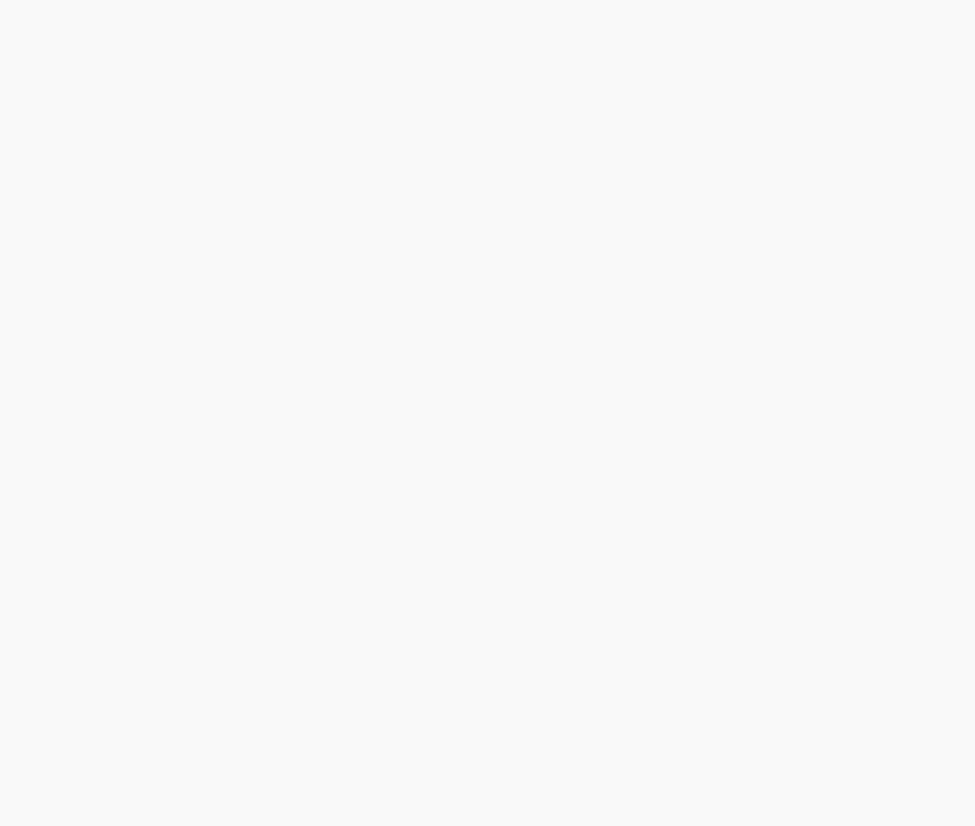
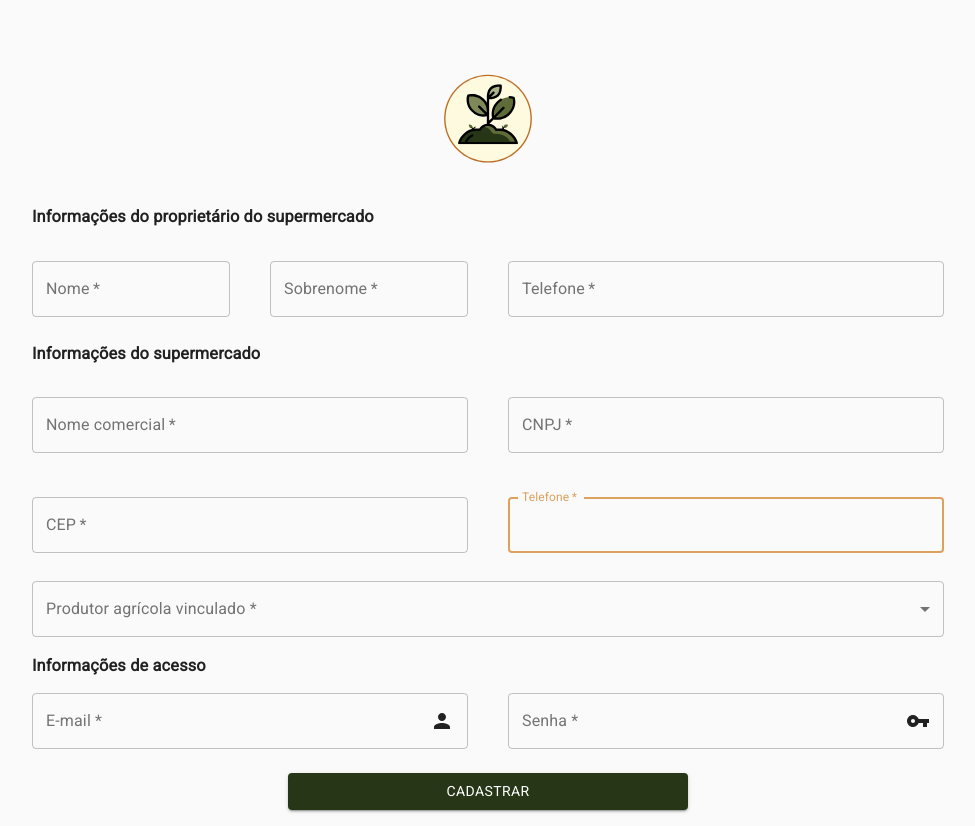
Before and after one commit to Projeto-ECOmposteira/frontend, a React (Create React App) app in the folder app/: page /cadastrar_supermercado in a window 1280 px wide. Shown: the whole page, without its empty margins (152-1127 px from the left). Before the commit the page ends 800 px from the top, so only its background shows below. Built offline with nearby package versions, Linux system fonts and the light colour scheme.

Commit message:
Add first idea of supermarket register screen

```diff
--- a/app/src/pages/SignIn/index.tsx
+++ b/app/src/pages/SignIn/index.tsx
@@ -75,7 +75,7 @@ export default function SignIn() {
               </Link>
             </Grid>
             <Grid item>
-              <Link href="#" variant="body2">
+              <Link href="cadastrar_supermercado/" variant="body2">
                 {"Cadastrar supermercado"}
               </Link>
             </Grid>
--- /dev/null
+++ b/app/src/pages/SupermarketRegister/index.tsx
@@ -0,0 +1,268 @@
+import React, { useContext, useState } from "react";
+import Button from "@material-ui/core/Button";
+import TextField from "@material-ui/core/TextField";
+import Link from "@material-ui/core/Link";
+import Grid from "@material-ui/core/Grid";
+import Box from "@material-ui/core/Box";
+import Container from "@material-ui/core/Container";
+import { useStyles } from "./styles";
+import Copyright from "../../components/Copyright";
+import LogoImage from "../../assets/img/logo.svg";
+import AuthContext from "../../contexts/auth";
+import NativeSelect from '@material-ui/core/NativeSelect';
+import FormControl from '@material-ui/core/FormControl';
+import InputLabel from '@material-ui/core/InputLabel';
+import Select from '@material-ui/core/Select';
+// import React from 'react';
+import { makeStyles } from '@material-ui/core/styles';
+import Input from '@material-ui/core/Input';
+// import InputLabel from '@material-ui/core/InputLabel';
+import InputAdornment from '@material-ui/core/InputAdornment';
+// import FormControl from '@material-ui/core/FormControl';
+// import TextField from '@material-ui/core/TextField';
+// import Grid from '@material-ui/core/Grid';
+import PersonIcon from '@material-ui/icons/Person';
+import VpnKeyIcon from '@material-ui/icons/VpnKey';
+import OutlinedInput from '@material-ui/core/OutlinedInput';
+
+export default function SupermarketRegister() {
+  const classes = useStyles();
+
+  const [email, setEmail] = useState<String>("");
+
+  return (
+    <Container component="main" maxWidth="md">
+      <div className={classes.container}>
+        <div className={classes.logoContainer}>
+          <img
+            className={classes.logo}
+            src={LogoImage}
+            alt="Projeto ECOmposteira"
+          />
+        </div>
+        <form className={classes.form} noValidate>
+          <h3>Informações do proprietário do supermercado</h3>
+          <Grid
+            container
+            direction="row"
+            justify="center"
+            alignItems="center"
+            spacing={5}
+          >
+            <Grid item xs={3}>
+              <TextField
+                variant="outlined"
+                margin="normal"
+                required
+                fullWidth
+                // id="email"
+                label="Nome"
+                // name="email"
+                // autoComplete="email"
+                autoFocus
+                onChange={(event) => null}
+              />
+            </Grid>
+            <Grid item xs={3}>
+              <TextField
+                variant="outlined"
+                margin="normal"
+                required
+                fullWidth
+                // id="email"
+                label="Sobrenome"
+                // name="email"
+                // autoComplete="email"
+                autoFocus
+                onChange={(event) => null}
+              />
+            </Grid>
+            <Grid item xs={6}>
+              <TextField
+                variant="outlined"
+                margin="normal"
+                required
+                fullWidth
+                // id="email"
+                label="Telefone"
+                // name="email"
+                // autoComplete="email"
+                autoFocus
+                onChange={(event) => null}
+              />
+            </Grid>
+          </Grid>
+          <h3>Informações do supermercado</h3>
+          <Grid
+            container
+            direction="row"
+            justify="center"
+            alignItems="center"
+            spacing={5}
+          >
+            <Grid item xs={6}>
+              <TextField
+                variant="outlined"
+                margin="normal"
+                required
+                fullWidth
+                // id="email"
+                label="Nome comercial"
+                // name="email"
+                // autoComplete="email"
+                autoFocus
+                onChange={(event) => null}
+              />
+            </Grid>
+            <Grid item xs={6}>
+              <TextField
+                variant="outlined"
+                margin="normal"
+                required
+                fullWidth
+                // id="email"
+                label="CNPJ"
+                // name="email"
+                // autoComplete="email"
+                autoFocus
+                onChange={(event) => null}
+              />
+            </Grid>
+          </Grid>
+          <Grid
+            container
+            direction="row"
+            justify="center"
+            alignItems="center"
+            spacing={5}
+          >
+            <Grid item xs={6}>
+              <TextField
+                variant="outlined"
+                margin="normal"
+                required
+                fullWidth
+                // id="email"
+                label="CEP"
+                // name="email"
+                // autoComplete="email"
+                autoFocus
+                onChange={(event) => null}
+              />
+            </Grid>
+            <Grid item xs={6}>
+              <TextField
+                variant="outlined"
+                margin="normal"
+                required
+                fullWidth
+                // id="email"
+                label="Telefone"
+                // name="email"
+                // autoComplete="email"
+                autoFocus
+                onChange={(event) => null}
+              />
+            </Grid>
+          </Grid>
+          <Grid
+            container
+            direction="row"
+            justify="center"
+            alignItems="center"
+            spacing={5}
+          >
+            <Grid item xs={12}>
+              <FormControl variant="outlined" fullWidth>
+                <InputLabel htmlFor="outlined-age-native-simple">Produtor agrícola vinculado *</InputLabel>
+                <Select
+                  required
+                  native
+                  // value={state.age}
+                  // onChange={handleChange}
+                  label="Produtor agrícola vinculado *"
+                // inputProps={{
+                //   name: 'age',
+                //   id: 'outlined-age-native-simple',
+                // }}
+                >
+                  <option aria-label="None" value="" />
+                  <option value={1}>José</option>
+                  <option value={2}>Antônio</option>
+                  <option value={3}>Adriano</option>
+                </Select>
+              </FormControl>
+            </Grid>
+          </Grid>
+        </form>
+        <h3>Informações de acesso</h3>
+        <Grid
+          container
+          direction="row"
+          justify="center"
+          alignItems="center"
+          spacing={5}
+        >
+          <Grid item xs={6}>
+            <FormControl variant="outlined" fullWidth>
+              <InputLabel htmlFor="outlined-adornment-password">E-mail *</InputLabel>
+              <OutlinedInput
+                required
+                id="outlined-adornment-password"
+                // type={values.showPassword ? 'text' : 'password'}
+                // value={values.password}
+                // onChange={handleChange('password')}
+                endAdornment={
+                  <InputAdornment position="end"><PersonIcon /></InputAdornment>
+                }
+                labelWidth={70}
+              />
+            </FormControl>
+          </Grid>
+          <Grid item xs={6}>
+            <FormControl variant="outlined" fullWidth>
+              <InputLabel htmlFor="outlined-adornment-password">Senha *</InputLabel>
+              <OutlinedInput
+                required
+                id="outlined-adornment-password"
+                // type={values.showPassword ? 'text' : 'password'}
+                // value={values.password}
+                // onChange={handleChange('password')}
+                endAdornment={
+                  <InputAdornment position="end"><VpnKeyIcon /></InputAdornment>
+                }
+                labelWidth={70}
+              />
+            </FormControl>
+            {/* <FormControl>
+              <TextField
+                variant="outlined"
+                margin="normal"
+                required
+                fullWidth
+                // id="email"
+                label="Senha"
+                // name="email"
+                // autoComplete="email"
+                autoFocus
+                onChange={(event) => null}
+                InputProps={{
+                  startAdornment: <InputAdornment position="end"><VpnKeyIcon /></InputAdornment>,
+                }}
+              />
+            </FormControl> */}
+          </Grid>
+        </Grid>
+        <Button
+          type="submit"
+          fullWidth
+          variant="contained"
+          color="secondary"
+          className={classes.submit}
+        >
+          Cadastrar
+          </Button>
+      </div>
+    </Container>
+  );
+}
--- /dev/null
+++ b/app/src/pages/SupermarketRegister/styles.tsx
@@ -0,0 +1,28 @@
+import { makeStyles } from "@material-ui/core/styles";
+
+const useStyles = makeStyles((theme) => ({
+  container: {
+    marginTop: theme.spacing(8),
+    display: "flex",
+    flexDirection: "column",
+  },
+  logoContainer: {
+    margin: theme.spacing(1),
+    alignSelf: "center",
+  },
+  logo: {
+    height: "96px",
+    width: "96px",
+  },
+  form: {
+    width: "100%", // Fix IE 11 issue.
+    marginTop: theme.spacing(1),
+  },
+  submit: {
+    margin: theme.spacing(3, 0, 2),
+    maxWidth: "400px",
+    alignSelf: "center",
+  },
+}));
+
+export { useStyles };
--- a/app/src/routes.tsx
+++ b/app/src/routes.tsx
@@ -1,6 +1,7 @@
 import { Switch, Route } from "react-router-dom";
 import SignIn from "./pages/SignIn";
 import Home from "./pages/Home";
+import SupermarketRegister from "./pages/SupermarketRegister";
 import { useContext } from "react";
 import AuthContext from "./contexts/auth";
 
@@ -16,6 +17,7 @@ export default function Routes() {
       ) : (
         <Route path="/" exact component={SignIn} />
       )}
+      <Route path="/cadastrar_supermercado" exact component={SupermarketRegister} />
     </Switch>
   );
 }
--- a/app/src/services/auth.ts
+++ b/app/src/services/auth.ts
@@ -1,5 +1,6 @@
 interface Response {
-  token: string;
+  access: string;
+  refresh: string;
   user: {
     name: string;
     email: string;
@@ -9,7 +10,8 @@ interface Response {
 
 export function signIn(): Response {
   return {
-    token: "jk12h3j21h3jk212h3jk12h3jkh12j3kh12k123hh21g3f12f3",
+    access: "jk12h3j21h3jk212h3jk12h3jkh12j3kh12k123hh21g3f12f3",
+    refresh: "jk12h3j21h3jk212h3jk12h3jkh12j3kh12k123hh21g3f12f3",
     user: {
       name: "Welison Almeida",
       email: "welison.almeida.923@gmail.com",
```
Also changed, not shown: 1 other file (tests, documents, lock files or other folders).
